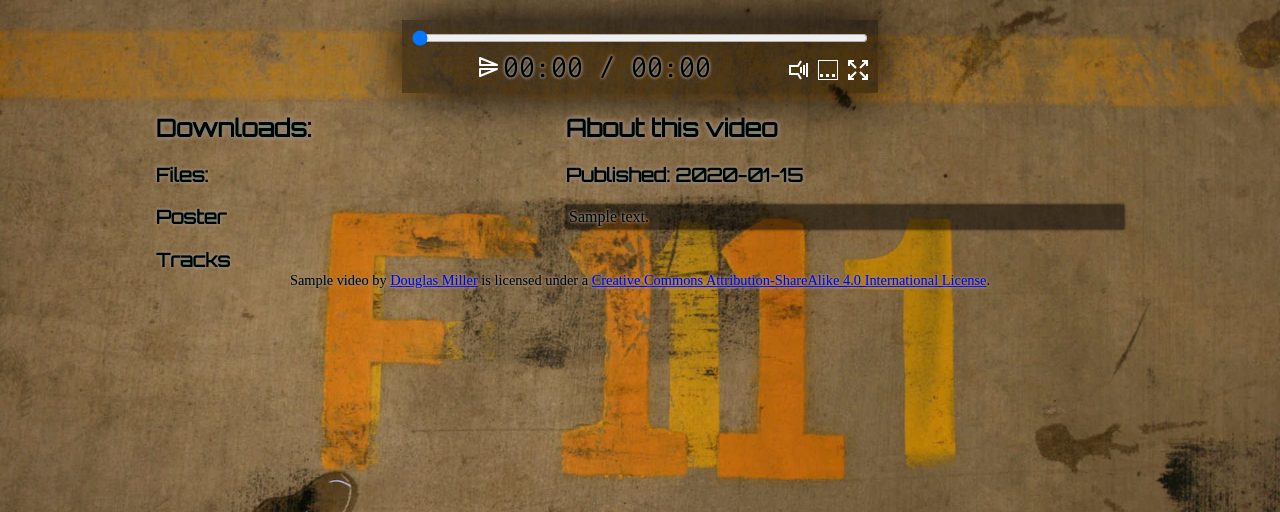
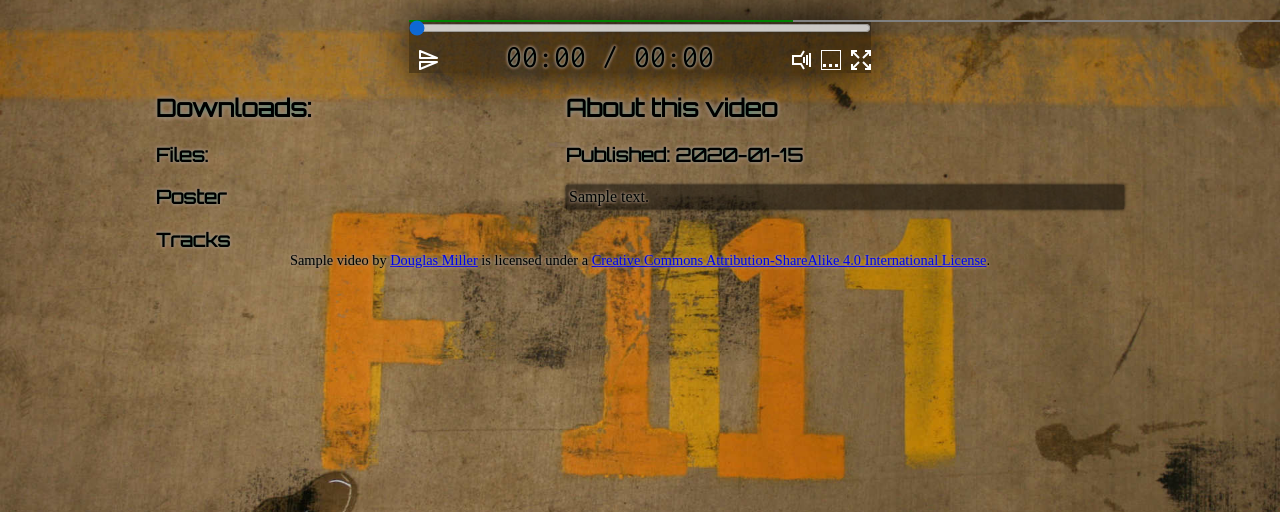
Before and after one commit to dougmiller/theMetaCityMedia, a Flask app: template theMetaCityMedia/templates/video_base.html in a window 1280 px wide; the page is wider, and only the part inside the window is pictured. Shown: the part 50-562 px from the top of that part. Run offline with Flask 2, Linux system fonts and the light colour scheme; the template is opened without the code that fills it: values that come from a table or form of the project are taken from there, others are empty; tables that the repository leaves empty hold one stand-in row (values such as "Sample post"); some libraries are stand-ins or nearby versions; some web fonts are replaced.

Commit message:
Better accesability is in. Doesnt look like anything apart from subtitles is supported. Menu to go wit it too althoug hthe hover is not quite working. Triggers are not quite reading. Bufferered in theory works except vising it woult work with a progress alone if people move the slider into non buffered areas.

```diff
--- a/theMetaCityMedia/static/css/common.css
+++ b/theMetaCityMedia/static/css/common.css
@@ -30,7 +30,7 @@
     font-family: "Droid Sans", serif;
 }
 
-.vidContainer {
+#vidContainer {
     box-shadow: 0 0 50px;
     background: rgba(0, 0, 0, 0.5);
     text-shadow: 0 0 0.2em #187, 0 0 0.2em #F87, 0 0 0.2em #F87;
@@ -43,28 +43,32 @@
     margin: 10px 0 0 10px;
 }
 
+#playPauseButton {
+    float: left;
+}
+
 video {
     display: block;
 }
 
-.inforhs {
+#inforhs {
     padding-left: 410px;
 }
 
-.infolhs {
+#infolhs {
     float: left;
     max-width: 350px;
 }
 
-.infolhs a {
+#infolhs a {
     color: orange;
 }
 
-.infolhs h3 {
+#infolhs h3 {
     margin-bottom: 0;
 }
 
-.infolhs ul {
+#infolhs ul {
     list-style-type: none;
     font-size: 1em;
     padding: 0;
@@ -101,17 +105,20 @@
     clear: both;
     text-align: center;
     text-shadow: 0 0 0.2em #187, 0 0 0.2em #F87, 0 0 0.2em #F87;
-
 }
 
-.videoControls {
-    text-align: center;
-    padding: 10px;
+#loadProgress {
+    width: 100%;
+    height: 2px;
+    border: 0;
+    color: #0063a6;
+    position: absolute;
 }
 
-.videoControls input[type="range"] {
+#playProgress {
     width: 100%;
     margin: 0;
+    opacity: 0.8;
 }
 
 .timeSpan {
--- a/theMetaCityMedia/static/javascript/video.js
+++ b/theMetaCityMedia/static/javascript/video.js
@@ -18,13 +18,17 @@
 
     // Pass in object of the video to play/pause and the control box associated with it
     function playPause(video) {
-        var playPauseButton = $(".playPauseButton", video.parent)[0];
+        var playPauseButton = $("#playPauseButton", video.parent)[0];
         if (isVideoPlaying(video)) {
             video.pause();
             playPauseButton.src = "/static/images/smallplay.svg";
+            playPauseButton.alt = "Button to play the video";
+            playPauseButton.title = "Play";
         } else {
             video.play();
             playPauseButton.src = "/static/images/smallpause.svg";
+            playPauseButton.alt = "Button to pause the video";
+            playPauseButton.title = "Pause";
         }
     }
 
@@ -34,6 +38,10 @@
         seconds = chomped % 60;
         minutes = Math.floor(chomped / 60);
         return minutes.leftZeroPad(2) + ":" + seconds.leftZeroPad(2);
+    }
+
+    function percentLoaded(video) {
+        return true;
     }
 
     $(videos).each(function () {
@@ -101,7 +109,9 @@
             }).on("click",function () {
                 playPause(video);
             }).on("ended",function () {
-                $(".playPauseButton", $controlsBox)[0].src = "/static/images/smallplay.svg";
+                $("#playPauseButton", $controlsBox)[0].src = "/static/images/smallplay.svg";
+                $("#playPauseButton", $controlsBox)[0].alt = "Button to play the video";
+                $("#playPauseButton", $controlsBox)[0].title = "Play";
                 // Poster to show at end of movie
                 if (video.dataset.endposter) {
                     customEndPoster = video.dataset.endposter;
@@ -119,7 +129,7 @@
                     $endPoster.attr("height", $(video).height());
                     $endPoster.attr("width", $(video).width());
 
-                    $(".playButton", $endPoster).on("click", function () {
+                    $("#playButton", $endPoster).on("click", function () {
                         playPause(video);
                         $endPoster.remove(); // done with poster forever
                     });
@@ -138,10 +148,10 @@
                     $poster.attr("width", $(video).width());
                 });
 
-        $controlsBox = $(".videoControls");
+        $controlsBox = $("#videoControls");
 
         // Setup play/pause button
-        $(".playPauseButton", $controlsBox).on("click",function () {
+        $("#playPauseButton", $controlsBox).on("click",function () {
             playPause(video);
         });
 
@@ -159,7 +169,7 @@
         $currentTimeSpan = $(".currentTimeSpan");
 
         // Full screen
-        $(".fullscreenButton").on("click",function () {
+        $("#fullscreenButton").on("click",function () {
                 if (video.requestFullScreen) {
                     video.requestFullScreen();
                 } else if (video.webkitRequestFullScreen) {
@@ -170,21 +180,86 @@
             });
 
         if (video.textTracks.length == 0) {
-            var tb = $(".tracksButton");
+            var tb = $("#tracksButton");
             var src = tb.attr("src").replace("tracks.svg", "notracks.svg");
             tb.attr("src", src);
+            tb.attr("alt", "No tracks are availible");
+            tb.attr("Title", "No tracks are availible");
         }
 
-        $("#tracksMenu", function () {
-            console.log(video.tracks);
-            $(video.textTracks).each(function () {
-                console.log(this);
-                console.log(this.kind);
-                console.log(this.label);
-                console.log(this.language);
-            });
+        // Work out if there is audio to control
+        // Not the greatest way but doesnt look like there is much other option (if any?)...
+        $("source", video).each(function (){
+            if (this.src === video.currentSrc){
+                if (this.type.split(',').length === 1) { // Split happens on the: codecs="vp8,vorbis"' part
+                    $("#soundButton", $controlsBox)[0].src = "/static/images/nosound.svg";
+                    $("#soundButton", $controlsBox)[0].alt = "Icon showing no sound is available";
+                    $("#soundButton", $controlsBox)[0].title = "No sound available";
+                }
+                return false;
+            }
+            return true;
         });
 
+        var $trackMenu = $("#trackMenu");
+        $(function () {
+            var parent = $trackMenu.parent();
+            $trackMenu.css({top: parent.offset().top + parent.height() + "px", left: parent.offset().left + parent.width() - $trackMenu.width() + "px"});
+        });
+
+        $("li", "#trackMenu").on("click", function (){
+            $(this).parent().children("li").removeClass("activeTrack");
+            $(this).addClass("activeTrack");
+
+            // 'None' <li> is clicked so disable all the tracks
+            if ($(this).text().toLowerCase() === "none") {
+                $("track", video).each(function () {
+                    this.mode = "disabled";
+                });
+            // Find the track referred to and activate it
+            } else {
+                var kind = $(this).text().split(":")[0].toLowerCase(),
+                    srclang = $(this).text().split("(")[1].slice(0,-1);
+
+                $("track", video).each(function () {
+                    if (this.kind === kind && this.srclang === srclang) {
+                        this.mode = "showing";   // change to this track
+                    } else {
+                        this.mode = "disabled";  // Turn off other tracks
+                    }
+                });
+            }
+        });
+
+
+        var progress = $("#loadProgress");
+        var progressInterval = setInterval(function(){
+            var totalBuffered = 0;
+            progress[0].value = (video.duration / video.buffered.end(0)) * 100;
+
+            //console.log(video.buffered.length);
+            for (var i = 0; i < video.buffered.length; i +=1) {
+            //    console.log("Buffer: " + i);
+            //    console.log(video.buffered.start(i));
+            //    console.log(video.buffered.end(i));
+                totalBuffered += video.buffered.start(i) + video.buffered.end(i);
+            }
+            if (totalBuffered === video.duration) {
+                progress.fadeOut();
+                clearInterval(progressInterval);
+            }
+        }, 1000);
+
+
+        $().on("reposition",function (){
+            console.log("ff");
+        });
+
+        $(function () {
+            var parent = progress.parent();
+            progress.css({top: parent.offset().top + "px", left: parent.offset().left + "px"});
+            progress.width(parent.width());
+        });
 
         // Posters to show before the user plays the video
         customStartPoster = this.dataset.startposter;
@@ -202,7 +277,7 @@
             $poster.attr("height", $(video).height());
             $poster.attr("width", $(video).width());
 
-            $(".playButton", $poster).on("click", function () {
+            $("#playButton", $poster).on("click", function () {
                 video.load();   // Initial data and metadata load events may have fired before they can be captured so manually fire them
                 playPause(video);
                 $poster.remove(); // done with poster forever
--- a/theMetaCityMedia/templates/video.html
+++ b/theMetaCityMedia/templates/video.html
@@ -13,7 +13,7 @@
             >
         {% for source in video.files %}
             {% if not source.is_fullscreen %}
-                <source src="http://assets.localcity.com/video/{{ video.file_name }}.{{ source.extention }}"
+                <source src="https://assets.themetacity.com/video/{{ video.file_name }}.{{ source.extention }}"
                         type='video/{{ source.Mime_Type }}; codecs="{{ source.Video_Codec }}{{ source.get_audio_codec_if_present() }}"'
                         {% if source.has_fullscreen %}
                         data-fullscreen="true"
@@ -23,7 +23,7 @@
             {% endif %}
         {% endfor %}
         {% for track in video.tracks %}
-            <track src="http://assets.localcity.com/video/{{ track.get_url(video) }}" srclang="{{ track.src_lang }}" type="{{ track.type }}" label="{{ track.label }}"></track>
+            <track src="http://assets.localcity.com/video/{{ track.get_url(video) }}" srclang="{{ track.src_lang }}" kind="{{ track.type }}" label="{{ track.label }}" mode="disabled"></track>
         {% endfor %}
     </video>
 {% endblock %}
--- a/theMetaCityMedia/templates/video_base.html
+++ b/theMetaCityMedia/templates/video_base.html
@@ -19,21 +19,22 @@
                 <h1>{{ video.title }}</h1>
             </header>
             <div class="centerer">
-                <div class="vidContainer">
+                <div id="vidContainer">
                     {% block video %}{% endblock %}
-                    <div class="videoControls">
-                        <input type="range" min="0" max="1000" value="0">
-                        <img class="playPauseButton" src="/static/images/smallplay.svg">
+                    <div id="videoControls">
+                        <progress max="100" value="30" id="loadProgress"></progress>
+                        <input type="range" id="playProgress" min="0" max="1000" value="0">
+                        <img id="playPauseButton" class="button" src="/static/images/smallplay.svg" title="Play" alt="Play button">
                         <span class="timeSpan"><span class="currentTimeSpan">00:00</span> / <span class="durationTimeSpan">00:00</span></span>
-                        <img class="button fullscreenButton" src="/static/images/fullscreen.svg">
-                        <img class="button tracksButton" src="/static/images/tracks.svg">
-                        <img class="button soundButton" src="/static/images/sound.svg">
+                        <img id="fullscreenButton" class="button" src="/static/images/fullscreen.svg" title="Go to fullscreen. If there is a higher resolution video available it will load that, otherwise it will upscale the current video." alt="Button to open video in fullscreen">
+                        <img id="tracksButton" class="button" src="/static/images/tracks.svg" title="Change track options" alt="Button to open track options">
+                        <img id="soundButton" class="button" src="/static/images/sound.svg" title="Change sound options" alt="Button to change sound options">
                         {% block trackMenu %}{% endblock %}
                     </div>
                 </div>
             </div>
 
-            <div class="infolhs">
+            <div id="infolhs">
                 <h2>Downloads:</h2>
 
                 <h3>Files:</h3>
@@ -47,7 +48,7 @@
                 {% block tracks %}{% endblock %}
 
             </div>
-            <div class="inforhs">
+            <div id="inforhs">
                 <h2>About this video</h2>
 
                 <h3>Published:
```
Also changed, not shown: other parts of theMetaCityMedia/static/css/common.css (+32 -1 lines), theMetaCityMedia/static/images/nosound.svg, theMetaCityMedia/static/images/notracks.svg, theMetaCityMedia/static/images/tracks.svg.
